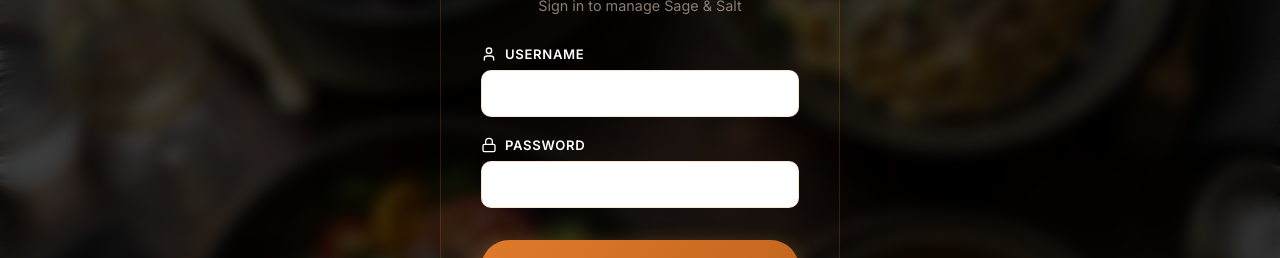
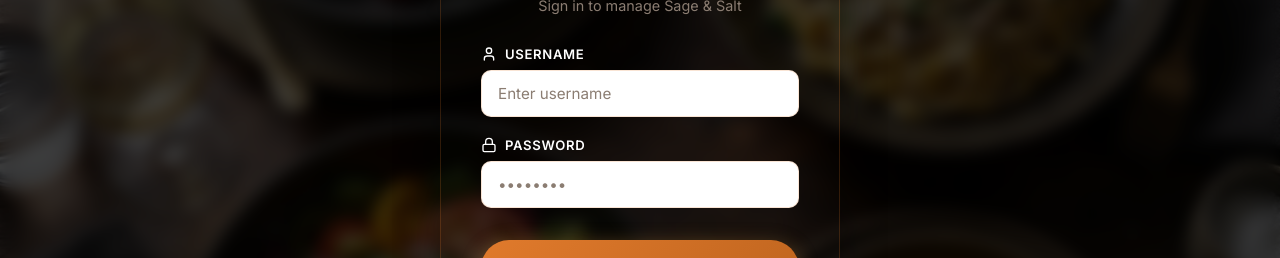
Before and after one commit to MananAli05/Sage-and-Salt, a React (Vite) app: page /admin/login in a window 1280 px wide. Shown: the part 312-570 px from the top of the page. Built offline with nearby package versions, Linux system fonts and the light colour scheme; no server answers.

Commit message:
fix admin login input text color

```diff
--- a/src/admin/admin.css
+++ b/src/admin/admin.css
@@ -414,11 +414,11 @@
 }
 
 .admin-login-card .form-input {
-  color: #ffffff;
-  -webkit-text-fill-color: #ffffff;
+  color: var(--text-primary);
+  -webkit-text-fill-color: var(--text-primary);
 }
 
 .admin-login-card .form-input::placeholder {
-  color: rgba(255,255,255,0.62);
-  -webkit-text-fill-color: rgba(255,255,255,0.62);
+  color: var(--text-muted);
+  -webkit-text-fill-color: var(--text-muted);
 }
```
